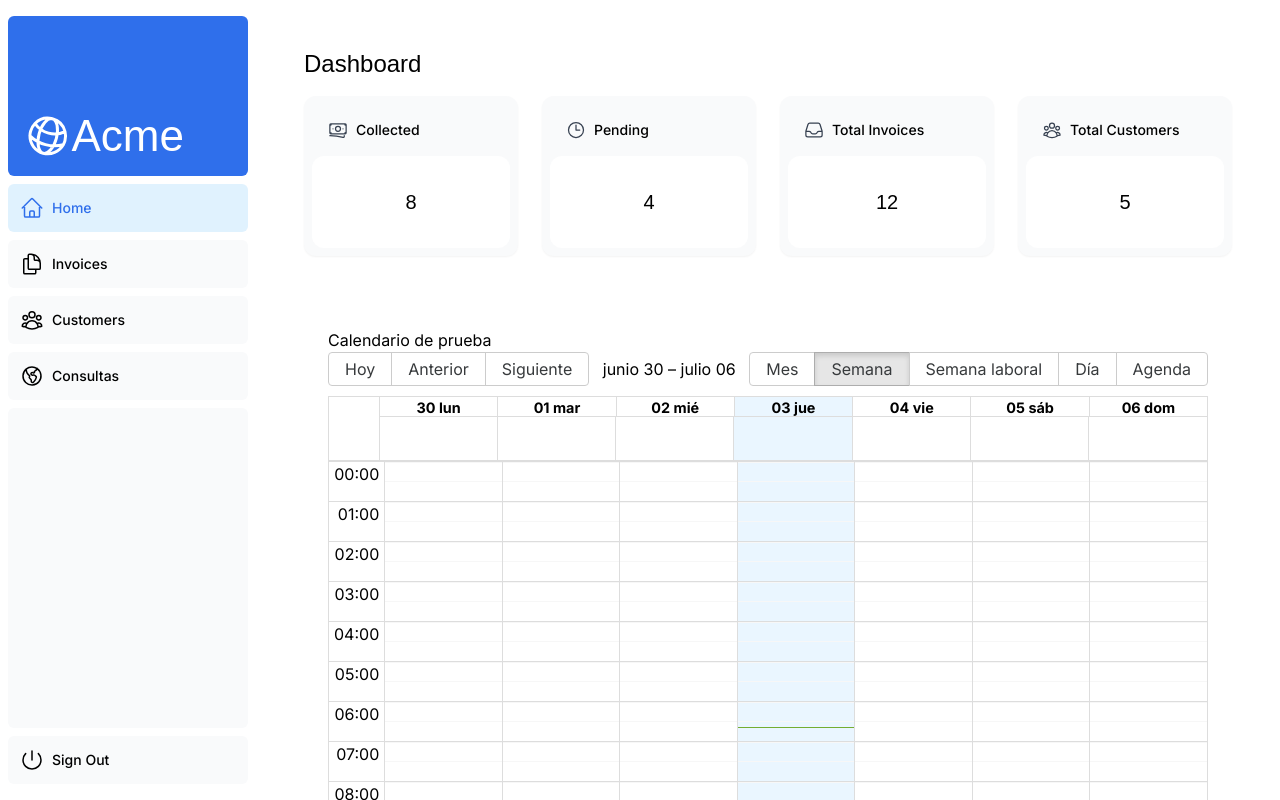
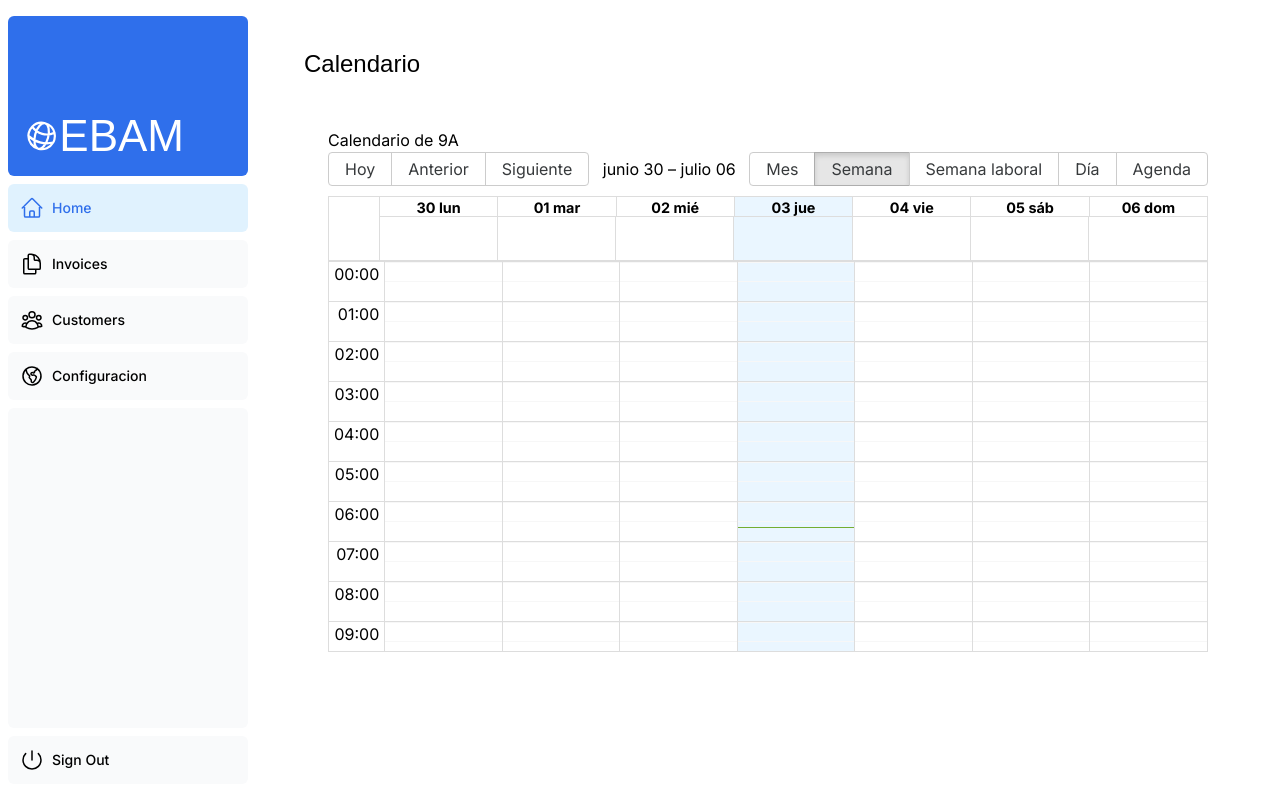
Before and after one commit to AbrahamSanchezDev/EBAM-PI, a Next.js app: page /dashboard in a window 1280 px wide. Built offline with nearby package versions, Linux system fonts and the light colour scheme; a web font is replaced by a local one.

Commit message:
esp32 modulos

```diff
--- a/app/dashboard/(overview)/MyCalendar.tsx
+++ b/app/dashboard/(overview)/MyCalendar.tsx
@@ -51,11 +51,11 @@ const messages = {
   showMore: (total: number) => `+ Ver más (${total})`,
 };
 
-function App() {
+export function MyCalendar() {
   const memoLocalizer = useMemo(() => localizer, []);
   return (
     <div style={{ padding: 24 }}>
-      <h1>Calendario de prueba</h1>
+      <h1>Calendario de 9A</h1>
       <Calendar
         localizer={memoLocalizer}
         events={myEventsList0}
@@ -72,6 +72,3 @@ function App() {
     </div>
   );
 }
-
-export default App;
-export { App as MyCalendar };
--- a/app/dashboard/(overview)/page copy.tsx
+++ b/app/dashboard/(overview)/page copy.tsx
@@ -37,7 +37,7 @@ export default function Page() {
   const memoLocalizer = useMemo(() => localizer, []);
   return (
     <div style={{ padding: 24 }}>
-      <h1>Calendario de prueba</h1>
+      <h1>Calendario de 9A</h1>
       {BigCalendar && (
         // @ts-ignore
         // Usar createElement para evitar error de tipos con JSX
--- a/app/dashboard/(overview)/page.tsx
+++ b/app/dashboard/(overview)/page.tsx
@@ -14,9 +14,18 @@ export default function Page() {
   return (
     <main>
       <h1 className={`${lusitana.className} mb-4 text-xl md:text-2xl`}>
-        Dashboard
+        Calendario
       </h1>
-      <div className="grid gap-6 sm:grid-cols-2 lg:grid-cols-4">
+
+      {/* <div className="mt-6 grid grid-cols-1 gap-6 md:grid-cols-4 lg:grid-cols-8">
+
+      </div> */}
+      {/* Calendario */}
+      <div className="mt-6">
+        <MyCalendar />
+      </div>
+
+       {/* <div className="grid gap-6 sm:grid-cols-2 lg:grid-cols-4">
         <CardEmpty title="Collected" value={totalPaidInvoices} type="collected" />
         <CardEmpty title="Pending" value={totalPendingInvoices} type="pending" />
         <CardEmpty title="Total Invoices" value={numberOfInvoices} type="invoices" />
@@ -25,14 +34,7 @@ export default function Page() {
           value={numberOfCustomers}
           type="customers"
         />
-      </div>
-      <div className="mt-6 grid grid-cols-1 gap-6 md:grid-cols-4 lg:grid-cols-8">
-
-      </div>
-      {/* Calendario */}
-      <div className="mt-6">
-        <MyCalendar />
-      </div>
+      </div> */}
     </main>
   );
 }
--- a/app/page.tsx
+++ b/app/page.tsx
@@ -18,11 +18,7 @@ export default function Page() {
           <p
             className={`${lusitana.className} text-xl text-gray-800 md:text-3xl md:leading-normal`}
           >
-            <strong>Welcome to Acme.</strong> This is the example for the{" "}
-            <a href="https://nextjs.org/learn/" className="text-blue-500">
-              Next.js Learn Course
-            </a>
-            , brought to you by Vercel.
+            <strong>Welcome to EBAM.</strong>
           </p>
           <Link
             href="/login"
--- a/app/ui/acme-logo.tsx
+++ b/app/ui/acme-logo.tsx
@@ -7,7 +7,7 @@ export default function AcmeLogo() {
       className={`${lusitana.className} flex flex-row items-center leading-none text-white`}
     >
       <GlobeAltIcon className="h-12 w-12 rotate-[15deg]" />
-      <p className="text-[44px]">Acme</p>
+      <p className="text-[44px]">EBAM</p>
     </div>
   );
 }
--- a/app/ui/dashboard/nav-links.tsx
+++ b/app/ui/dashboard/nav-links.tsx
@@ -19,7 +19,7 @@ const links = [
     icon: DocumentDuplicateIcon,
   },
   { name: "Customers", href: "/dashboard/customers", icon: UserGroupIcon },
-  { name: "Consultas", href: "/dashboard/consultas", icon: GlobeAmericasIcon },
+  { name: "Configuracion", href: "/dashboard/consultas", icon: GlobeAmericasIcon },
 ];
 
 export default function NavLinks() {
```
Also changed, not shown: 2 other files (tests, documents, lock files or other folders).
